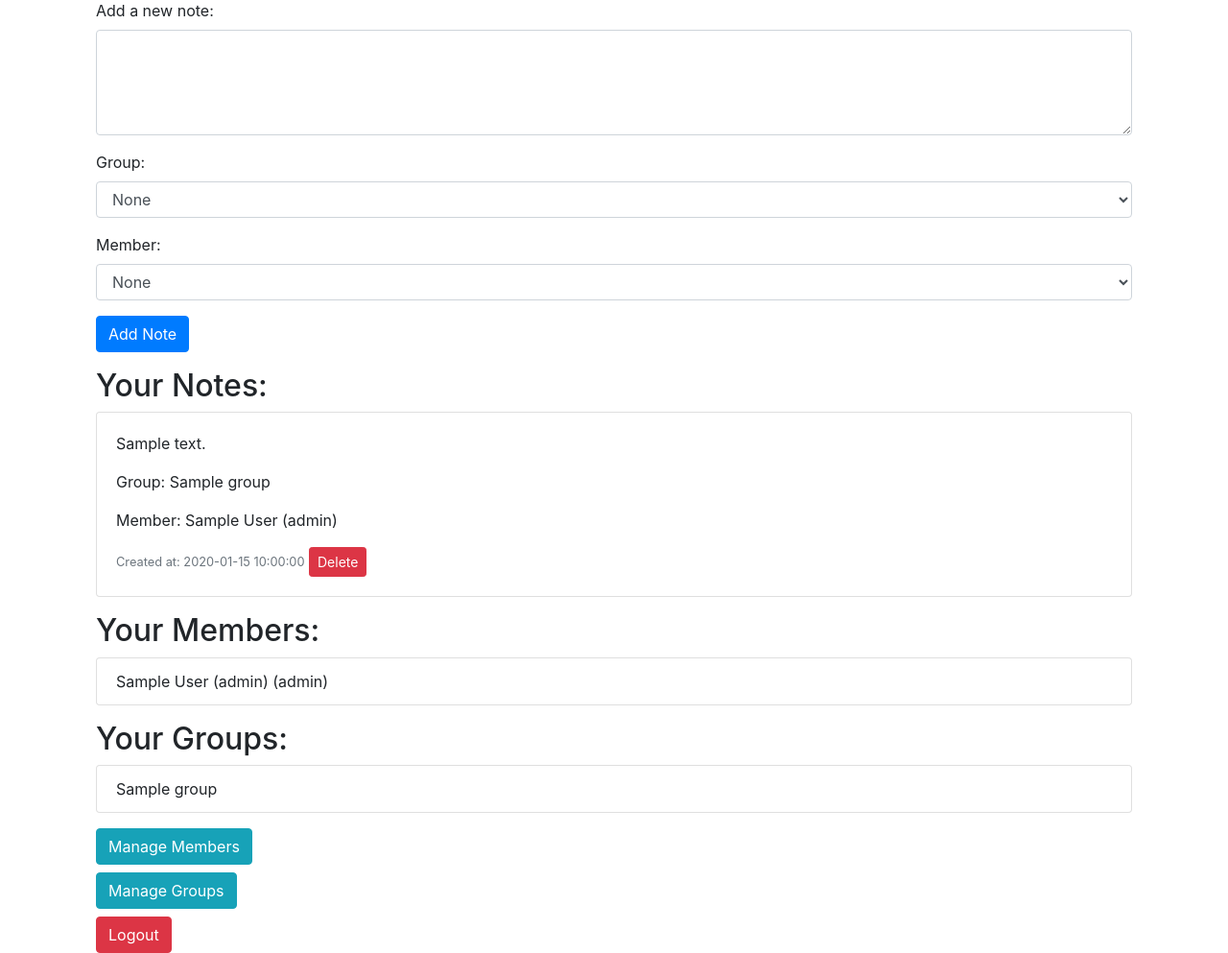
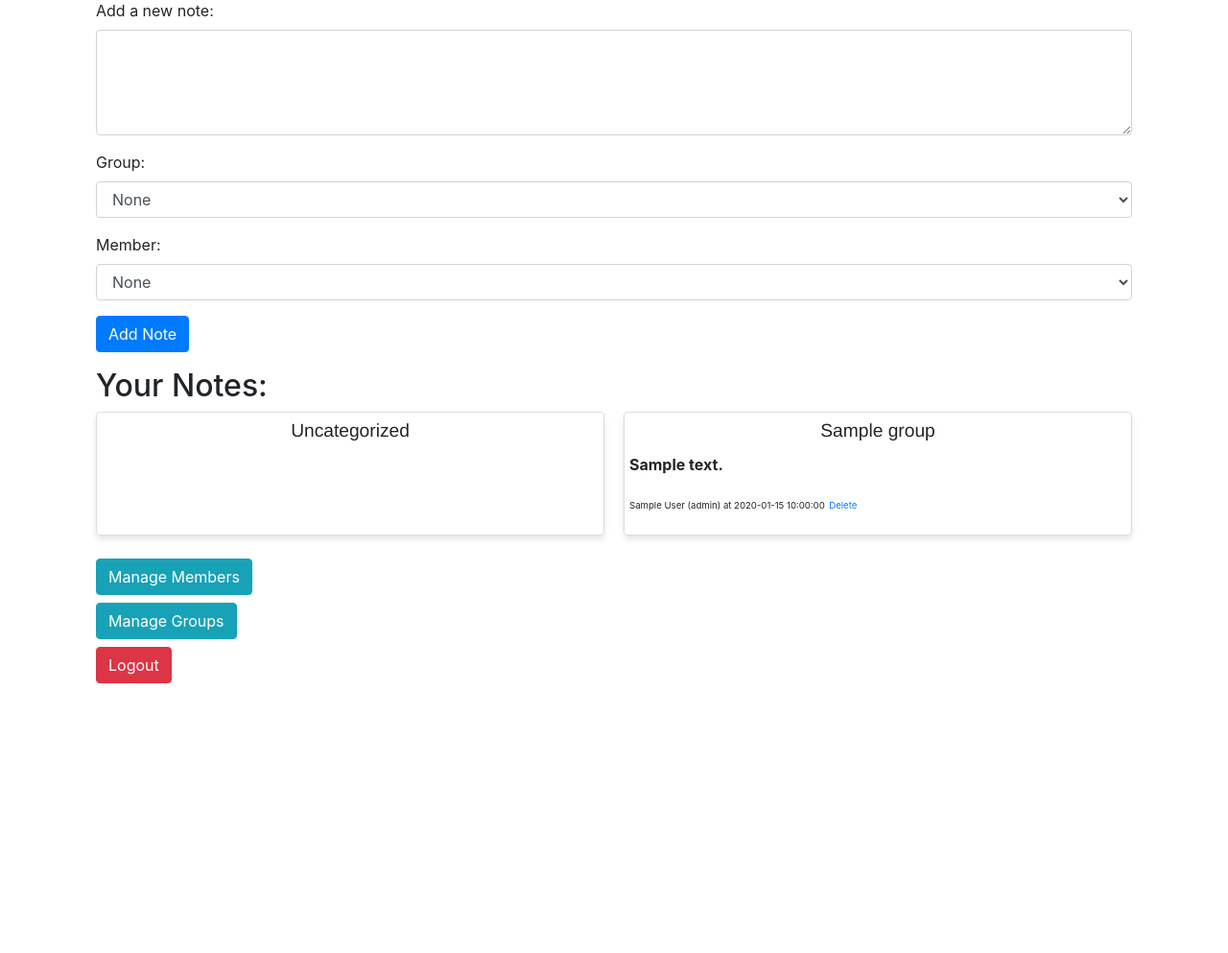
Before and after one commit to kamra34/Realtime-stickyNote-MVP, a Flask app: page /dashboard in a window 1280 px wide. Shown: the part 57-1050 px from the top of the page at 96% size. After the commit the page ends 769 px from the top, so only its background shows below. Run offline with Flask 3, Linux system fonts and the light colour scheme; a user stored in the database is signed in; tables that the repository leaves empty hold one stand-in row (values such as "Sample post"); some libraries are stand-ins or nearby versions.

Commit message:
Modified stayles and Look

```diff
--- a/templates/dashboard.html
+++ b/templates/dashboard.html
@@ -10,6 +10,38 @@
     </ul>
   {% endif %}
 {% endwith %}
+<style>
+    .note-box-container {
+        display: flex;
+        flex-wrap: wrap;
+        gap: 20px;
+    }
+
+    .note-box {
+        border: 1px solid #ddd;
+        border-radius: 4px;
+        padding: 5px;
+        flex: 1;
+        min-width: calc(20% - 20px);
+        max-height: 400px;
+        overflow-y: auto;
+        position: relative;
+        box-shadow: 0 4px 6px rgba(0, 0, 0, 0.1);
+    }
+    .note-box-title {
+        font-size: 1.2em;
+        font-weight: italic;
+        margin-bottom: 8px;
+        text-align: center;
+        font-family: 'Helvetica Neue', sans-serif;
+    }
+    .note {
+        margin-bottom: 1rem;
+    }
+    .note-details {
+    font-size: 0.6em !important;
+    }
+</style>
 <div class="container">
     <h1>Welcome to your dashboard, {{ current_user.name }}{% if current_user.is_admin %} (admin){% endif %}</h1>
 
@@ -20,7 +52,7 @@
         </div>
         <div class="form-group">
             <label for="group_id">Group:</label>
-            <select name="group_id" class="form-control">
+            <select name="group_id" class="form-control">s
                 <option value="">None</option>
                 {% for group in current_user.groups %}
                     <option value="{{ group.id }}">{{ group.name }}</option>
@@ -40,36 +72,36 @@
     </form>
 
     <h2>Your Notes:</h2>
+    <div class="note-box-container">
+        <div class="note-box">
+            <div class="note-box-title">Uncategorized</div>
             {% for note in notes %}
-        <div class="card mb-3">
-            <div class="card-body">
-                <p>{{ note.content }}</p>
-                {% if note.group %}
-                    <p>Group: {{ note.group.name }}</p>
+                {% if not note.group %}
+                    <div class="note">
+                        <p><strong>{{ note.content }}</strong></p>
+                        <span class="note-details">Created by {{ note.member.name if note.member else 'Unknown' }} at {{ note.date_created.strftime('%Y-%m-%d %H:%M:%S')}}</span>
+                        <a href="{{ url_for('delete_note', note_id=note.id) }}">Delete</a>
+                    </div>
                 {% endif %}
-                {% if note.member %}
-                    <p>Member: {{ note.member.name }}</p>
+            {% endfor %}
+        </div>
+        {% for group in current_user.groups %}
+            <div class="note-box">
+                <div class="note-box-title">{{ group.name }}</div>
+                {% for note in notes %}
+                {% if note.group and note.group.id == group.id %}
+                <div class="note">
+                    <p><strong>{{ note.content }}</strong></p>
+                    <span class="note-details">{{ note.member.name if note.member else 'Unknown' }} at {{ note.date_created.strftime('%Y-%m-%d %H:%M:%S')}}</span>
+                    <a href="{{ url_for('delete_note', note_id=note.id) }}"><span class="note-details">Delete</span></a>
+                </div>
             {% endif %}
-                <small class="text-muted">Created at: {{ note.date_created.strftime('%Y-%m-%d %H:%M:%S')}}</small>
-                <a href="{{ url_for('delete_note', note_id=note.id) }}" class="btn btn-danger btn-sm">Delete</a>
-            </div>
+        {% endfor %}
     </div>
 {% endfor %}
+</div>
 
-    <h2>Your Members:</h2>
-    <ul class="list-group mb-3">
-        {% for member in current_user.members %}
-            <li class="list-group-item">{{ member.name }}{% if member.is_admin %} (admin){% endif %}</li>
-        {% endfor %}
-    </ul>
-
-    <h2>Your Groups:</h2>
-    <ul class="list-group mb-3">
-        {% for group in current_user.groups %}
-            <li class="list-group-item">{{ group.name }}</li>
-        {% endfor %}
-    </ul>
-
+<br>
 <a href="{{ url_for('members') }}" class="btn btn-info">Manage Members</a>
 <br>
 <a href="{{ url_for('groups') }}" class="btn btn-info mt-2">Manage Groups</a>
```
Also changed, not shown: templates/styles.css (+20 -1 lines). Lines whose indentation alone changed are shown as unchanged.
